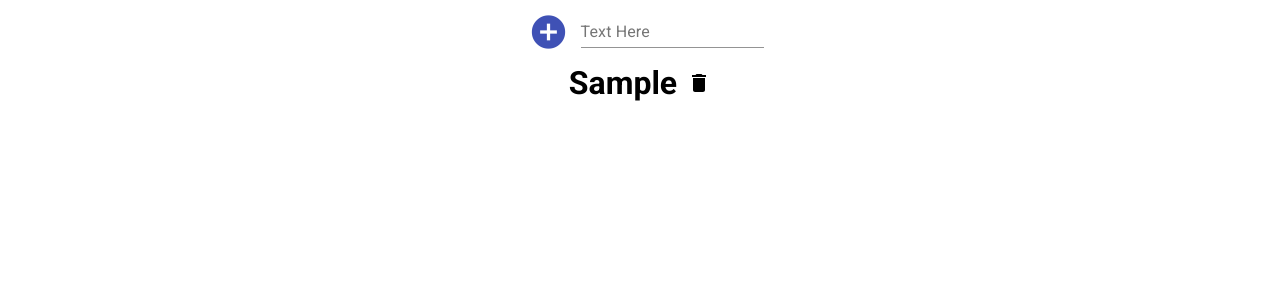
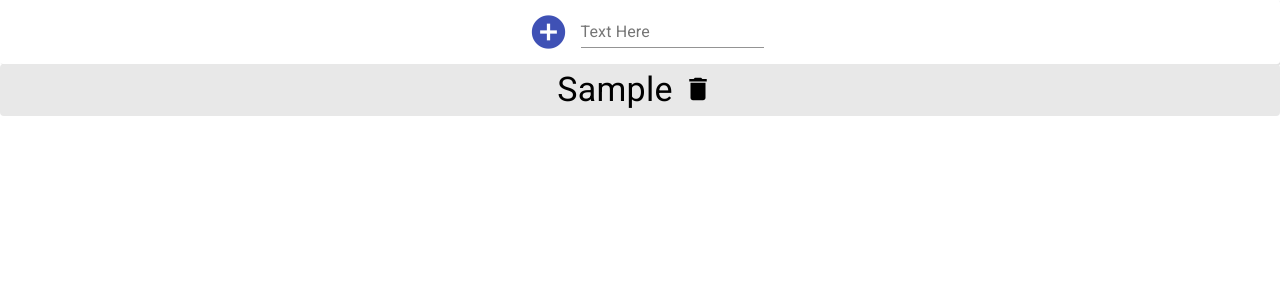
Before and after one commit to nullaf/ReactToDoListApp, a React (Create React App) app: page / in a window 1280 px wide. Both pictures are taken after typing "Sample" into the empty fields and a click on the button "add_circle". Shown: the top 300 px of the page. Built offline with nearby package versions, Linux system fonts and the light colour scheme.

Commit message:
styling and bug fixing

```diff
--- a/src/Components/Add.css
+++ b/src/Components/Add.css
@@ -1,15 +1,26 @@
-.clickable:hover {
-  opacity: 70%; }
+.button-field {
+  box-shadow: 1px 1px 1px rgba(0, 0, 0, 0.15);
+  border-radius: 3px; }
+
+.todo .Grid {
+  background: #e8e8e8;
+  border-radius: 4px;
+  padding: 5px;
+  max-width: 100%; }
+.todo .deleteicon {
+  font-size: 30px;
+  margin-left: 10px;
+  margin-right: 10px;
+  margin-top: 5px; }
+.todo .clickable {
+  justify-content: center;
+  text-align: center; }
+.todo .clickable:hover {
+  opacity: 0.70; }
 
 div {
   justify-content: center;
   text-align: center;
   box-sizing: border-box; }
-  div h1 {
-    margin: auto 5px; }
-
-.deleteicon {
-  margin: auto 5px;
-  font-size: 50px; }
 
 /*# sourceMappingURL=Add.css.map */
--- a/src/Components/Add.js
+++ b/src/Components/Add.js
@@ -5,6 +5,9 @@ import TextField from '@material-ui/core/TextField';
 import './Add.scss';
 import Grid from "@material-ui/core/Grid";
 import DeleteIcon from '@material-ui/icons/Delete';
+import Typography from "@material-ui/core/Typography";
+
+
 
 function Add() {
 
@@ -27,21 +30,24 @@ function Add() {
     }
     const [styleState, setStyle] = useState({
         textDecorationLine: "",
-        textDecorationStyle: ""
+        textDecorationStyle: "",
+        color: ""
     });
 
     const isStyleClicked = () => {
         if(styleState.textDecorationLine !== 'line-through') {
             setStyle({
                 textDecorationLine: 'line-through',
-                textDecorationStyle: 'solid'
+                textDecorationStyle: 'solid',
+                color: 'green'
             });
 
         }
         else {
             setStyle({
                 textDecorationLine: '',
-                textDecorationStyle: ''
+                textDecorationStyle: '',
+                color: 'black'
             });
 
         }
@@ -59,25 +65,26 @@ function Add() {
         });
     }
 
-if(!clickState.inputLinkClicked) {
+
+    if(!clickState.inputLinkClicked || clickState.inputText === "") {
         return (
-        <div>
+            <div className={"button-field"}>
 
-            <IconButton onClick={isClicked}>
+                <IconButton onClick={isClicked} >
                     <Icon color="primary" style={{fontSize: 40}}>add_circle</Icon>
                 </IconButton>
-            <TextField id="standard-basic" label="Text Here" value={clickState.inputText} onChange={isChanged} onKeyDown={keyPress}/>
+                <TextField id="standard-basic" label="Text Here" value={clickState.inputText} onChange={isChanged} onKeyDown={keyPress} />
 
             </div>
         );
     }
     else {
         return(
-        <div>
+            <div className={"todo"}>
                 <Add/>
-            <Grid container direction="row">
-            <h1 onClick={isStyleClicked} className={"clickable"} style={{textDecorationLine: styleState.textDecorationLine,
-            textDecorationStyle: styleState.textDecorationStyle}}> {clickState.inputText}</h1> <DeleteIcon onClick={isDeleted} className={"deleteicon"}/>
+                <Grid container direction="row" className={"Grid"}>
+                    <Typography variant="h4" onClick={isStyleClicked} className={"clickable"}  style={{textDecorationLine: styleState.textDecorationLine,
+                        textDecorationStyle: styleState.textDecorationStyle,color:styleState.color}}> {clickState.inputText}</Typography><DeleteIcon onClick={isDeleted} className={"deleteicon"}/>
                 </Grid>
             </div>
         );
--- a/src/Components/Add.scss
+++ b/src/Components/Add.scss
@@ -1,16 +1,34 @@
-.clickable:hover {
-  opacity: 70%;
+.button-field {
+  box-shadow: 1px 1px 1px rgba(0, 0, 0, 0.15);
+  border-radius: 3px;
+
 }
+.todo {
+  .Grid {
+    background: #e8e8e8;
+    border-radius: 4px;
+    padding: 5px;
+    max-width: 100%;
+  }
+  .deleteicon {
+    font-size: 30px;
+    margin-left: 10px;
+    margin-right: 10px;
+    margin-top: 5px;
+  }
+  .clickable {
+     justify-content: center;
+     text-align: center;
+
+  }
+
+  .clickable:hover {
+    opacity: 0.70;
+  }
+}
+
 div {
   justify-content: center;
   text-align: center;
   box-sizing: border-box;
-
-  h1 {
-    margin: auto 5px;
-  }
 }
-.deleteicon {
-  margin: auto 5px;
-  font-size: 50px;
-}
```
Also changed, not shown: 2 other files (tests, documents, lock files or other folders). Lines whose indentation alone changed are shown as unchanged.
